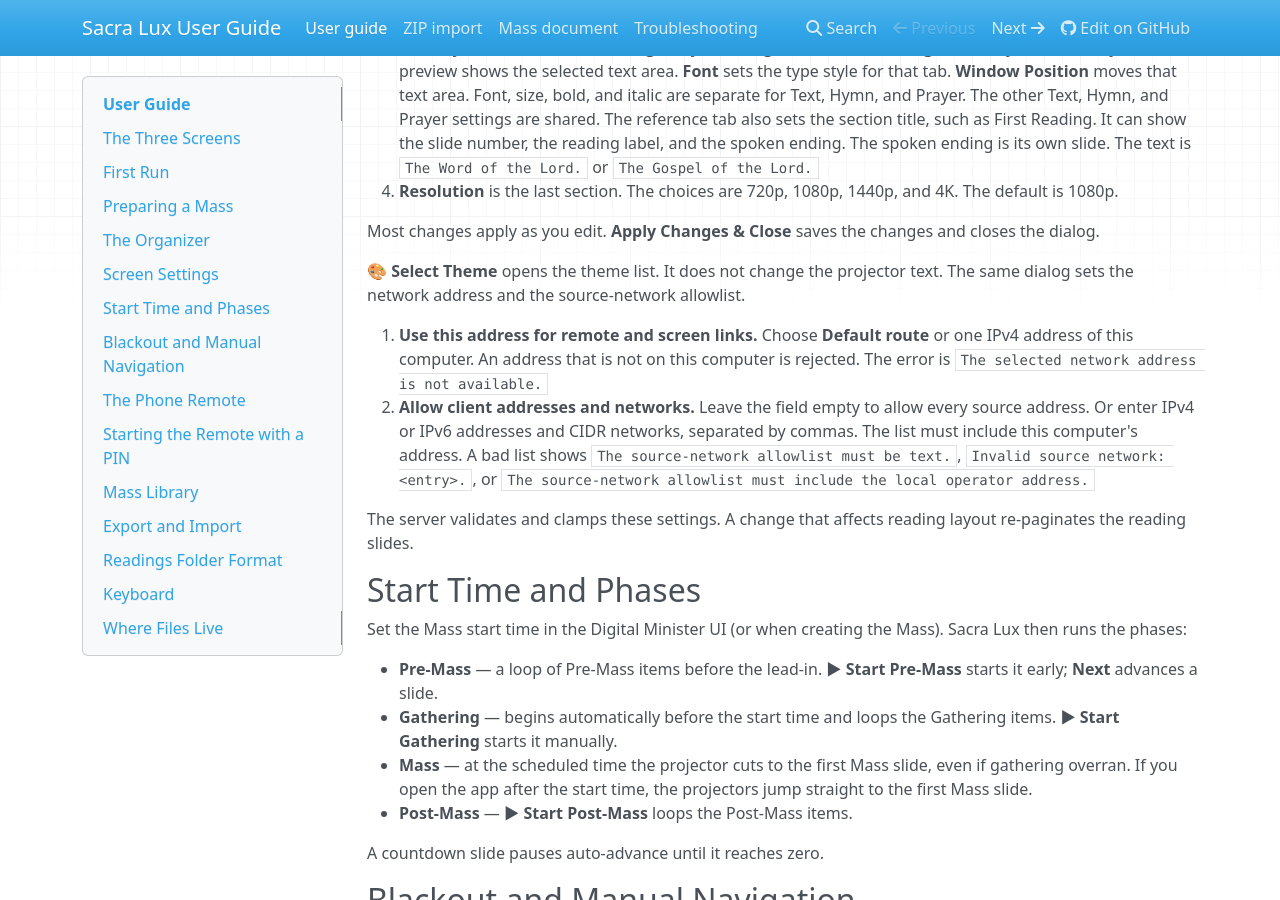
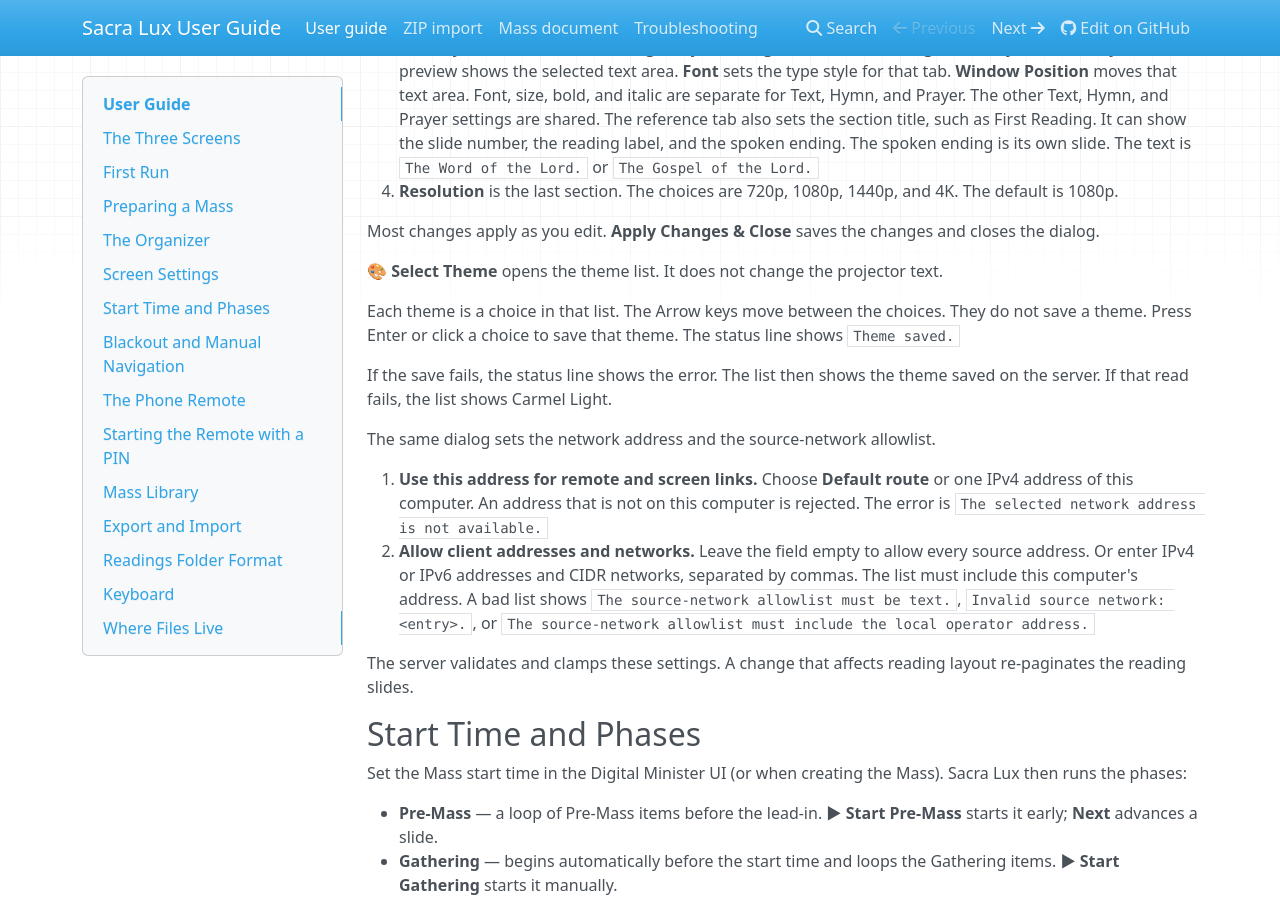
Before and after one commit to Saint-Therese-Of-Lisieux-Parish/sacra_lux, an MkDocs documentation site: the page built from docs/user-guide.md, in a window 1280 px wide and 900 px high, scrolled down 2971 px. Built offline with MkDocs 1.6.1, drawn with Linux system fonts in a browser that asks for light colours; nearby versions of some CDN libraries.

Commit message:
docs(user-guide): state how the theme list saves a choice
Why: Pull request 581 made each theme a button. Arrow keys move between the choices and do not save. Enter or a click sends the theme to POST /api/app-settings. Success sets the status text to "Theme saved." A failed save shows the error, then loads the saved theme. If that read fails, the list shows Carmel Light.

What: The Select Theme section now states that keyboard behavior and the save result.

Files:
- modified: docs/user-guide.md

Verified against: sacra-lux/public/app.html (theme picker keydown and click handlers), sacra-lux/src/themes.json (carmelite label Carmel Light)

Refs #582

```diff
--- a/docs/user-guide.md
+++ b/docs/user-guide.md
@@ -140,6 +140,14 @@
 Most changes apply as you edit. **Apply Changes & Close** saves the changes and closes the dialog.
 
 **🎨 Select Theme** opens the theme list. It does not change the projector text.
+
+Each theme is a choice in that list. The Arrow keys move between the choices.
+They do not save a theme. Press Enter or click a choice to save that theme.
+The status line shows `Theme saved.`
+
+If the save fails, the status line shows the error. The list then shows the
+theme saved on the server. If that read fails, the list shows Carmel Light.
+
 The same dialog sets the network address and the source-network allowlist.
 
 1. **Use this address for remote and screen links.** Choose **Default route** or one IPv4 address of this computer. An address that is not on this computer is rejected. The error is `The selected network address is not available.`
```
